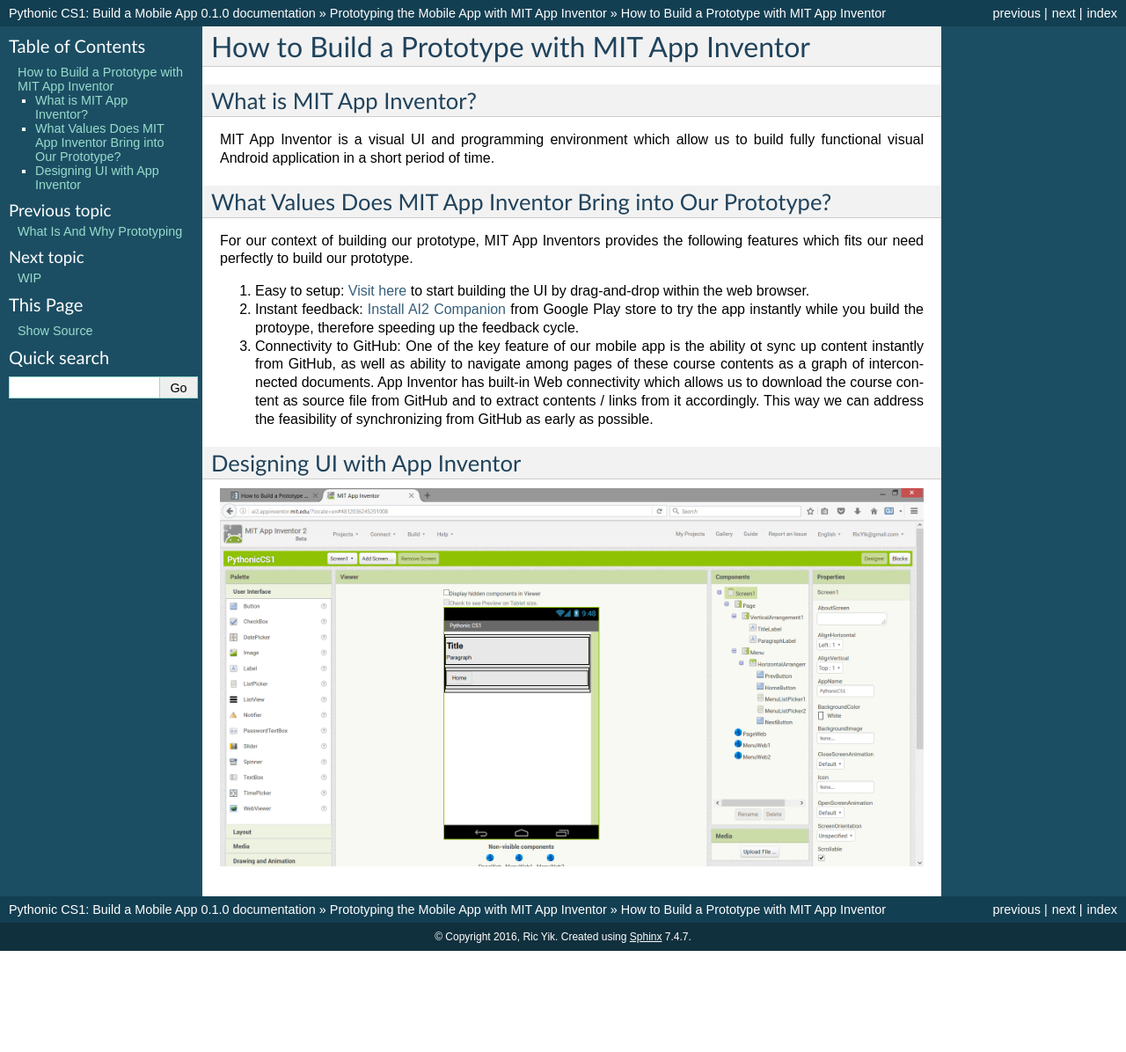
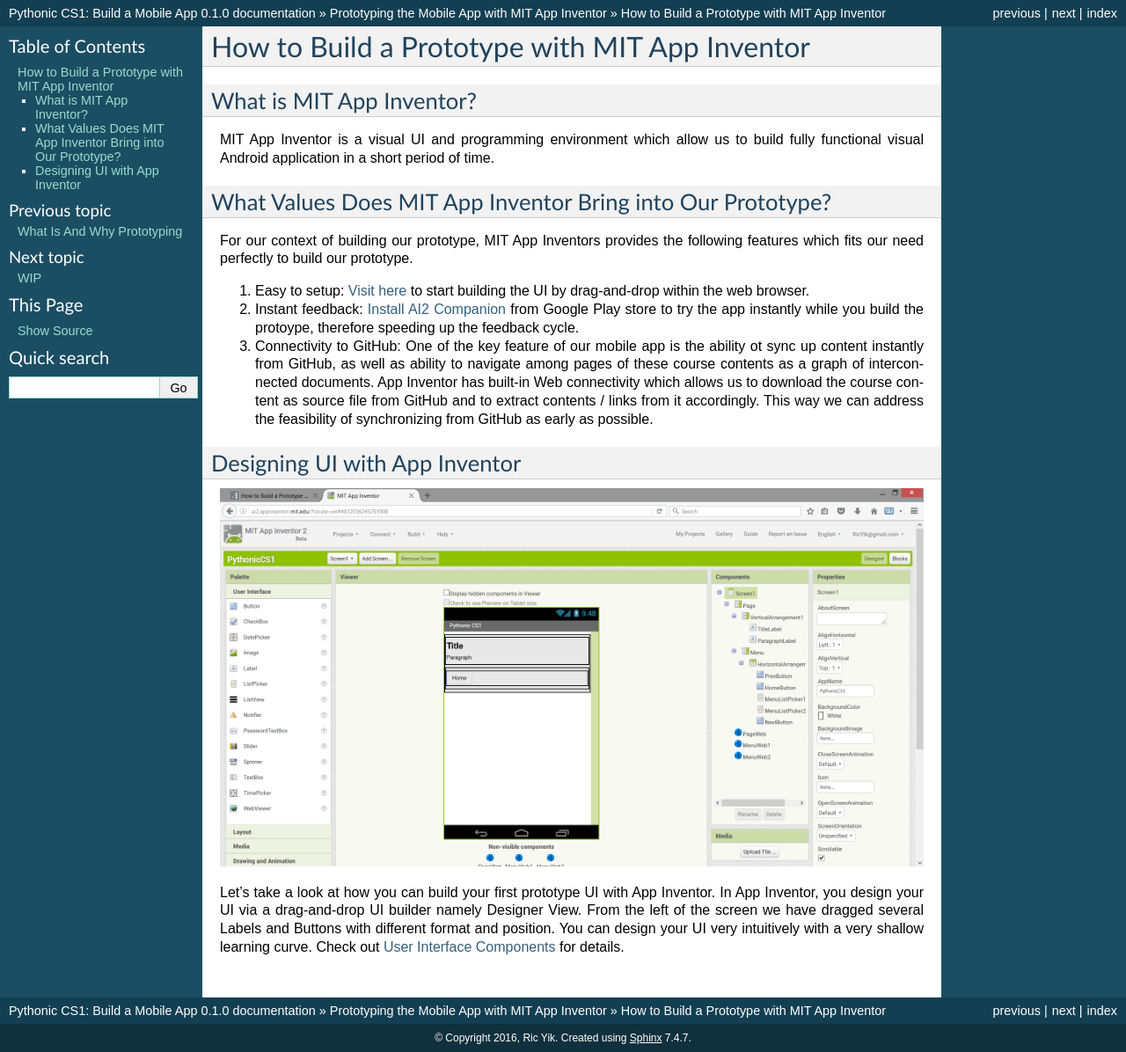
Before and after one commit to Aashritha27/mobileapp.course, a Sphinx documentation site: the page built from docs/how-to-build-a-prototype-with-mit-app-inventor.rst, in a window 1280 px wide. Shown: the whole page at 88% size. Built offline with Sphinx 7.4.7, drawn with Linux system fonts in a browser that asks for light colours; before the commit the page ends 1081 px from its top, so only the background shows below that.

Commit message:
Designer View

```diff
--- a/docs/how-to-build-a-prototype-with-mit-app-inventor.rst
+++ b/docs/how-to-build-a-prototype-with-mit-app-inventor.rst
@@ -19,3 +19,5 @@
 ~~~~~~~~~~~~~~~~~~~~~~~~~~~~~~
 
 .. image:: app-inventor-designer-view.png
+
+Let's take a look at how you can build your first prototype UI with App Inventor. In App Inventor, you design your UI via a drag-and-drop UI builder namely Designer View. From the left of the screen we have dragged several Labels and Buttons with different format and position. You can design your UI very intuitively with a very shallow learning curve. Check out `User Interface Components <http://ai2.appinventor.mit.edu/reference/components/userinterface.html>`_ for details.
```
